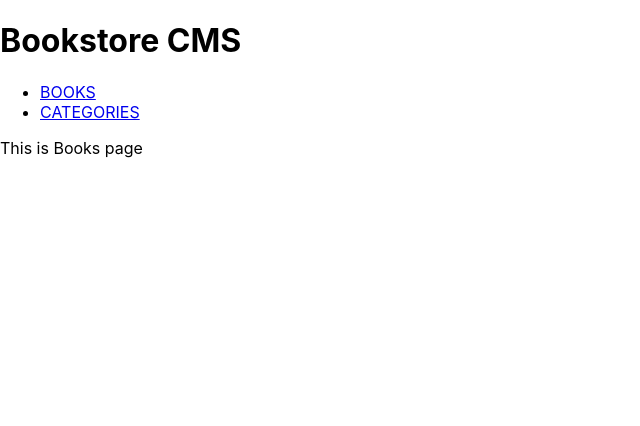
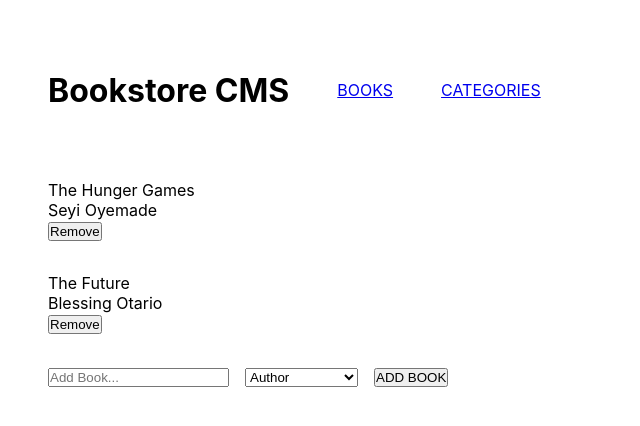
Before and after one commit to seyioyemade/book-store, a React (Create React App) app: page / in a window 1280 px wide. Shown: the top 426 px of the page, without its empty margins (0-640 px from the left). Built offline with nearby package versions, Linux system fonts and the light colour scheme.

Commit message:
Render list of books on books page

```diff
--- a/package.json
+++ b/package.json
@@ -6,6 +6,7 @@
     "@testing-library/jest-dom": "^5.16.5",
     "@testing-library/react": "^13.4.0",
     "@testing-library/user-event": "^13.5.0",
+    "prop-types": "^15.8.1",
     "react": "^18.2.0",
     "react-dom": "^18.2.0",
     "react-router-dom": "^6.11.1",
--- a/src/App.js
+++ b/src/App.js
@@ -3,6 +3,7 @@ import {
 } from 'react-router-dom';
 import Books from './components/pages/Books';
 import Categories from './components/pages/Categories';
+import './styles/app.css';
 
 const App = () => (
   <BrowserRouter>
--- a/src/components/AddBook.js
+++ b/src/components/AddBook.js
@@ -1,13 +1,19 @@
-const AddBook = () => (
-  <>
-    <form>
+const AddBook = () => {
+  const handleSubmit = (e) => {
+    e.preventDefault();
+  };
+  return (
+    <form onSubmit={handleSubmit}>
       <input type="text" placeholder="Add Book..." />
       <select name="authors">
+        <option value="" disabled selected>Author</option>
         <option value="Seyi Oyemade">Seyi Oyemade</option>
+        <option value="Blessing Otario">Blessing Otario</option>
+        <option value="James Spiner">James Spiner</option>
       </select>
       <button type="submit">ADD BOOK</button>
     </form>
-  </>
-);
+  );
+};
 
 export default AddBook;
--- /dev/null
+++ b/src/components/BookItem.js
@@ -0,0 +1,18 @@
+import PropTypes from 'prop-types';
+
+const BookItem = ({ book }) => (
+  <li>
+    <span>
+      {book.title}
+      <br />
+      {book.author}
+    </span>
+    <button type="button">Remove</button>
+  </li>
+);
+
+BookItem.propTypes = {
+  book: PropTypes.isRequired,
+};
+
+export default BookItem;
--- a/src/components/BookStoreLogic.js
+++ b/src/components/BookStoreLogic.js
@@ -1,28 +1,34 @@
 import { useState } from 'react';
 import AddBook from './AddBook';
+import BooksList from './BooksList';
 
 const BookStoreLogic = () => {
-  const [book, setBook] = useState([
+  const [books, setBook] = useState([
     {
       id: 1,
       title: 'The Hunger Games',
       author: 'Seyi Oyemade',
     },
+    {
+      id: 2,
+      title: 'The Future',
+      author: 'Blessing Otario',
+    },
   ]);
 
   const addBookItem = (title, author) => {
     const newBook = {
-      id: 2,
+      id: 3,
       title,
       author,
     };
-    setBook([...book, newBook]);
+    setBook([...books, newBook]);
   };
 
   return (
     <div>
+      <BooksList books={books} />
       <AddBook addBookItem={addBookItem} />
-      <button type="button">Remove</button>
     </div>
   );
 };
--- a/src/components/BooksList.js
+++ b/src/components/BooksList.js
@@ -1,7 +1,16 @@
-const BooksList = () => (
+import PropTypes from 'prop-types';
+import BookItem from './BookItem';
+
+const BooksList = ({ books }) => (
   <ul>
-    <li />
+    {books.map((book) => (
+      <BookItem key={book.id} book={book} />
+    ))}
   </ul>
 );
 
+BooksList.propTypes = {
+  books: PropTypes.isRequired,
+};
+
 export default BooksList;
--- a/src/components/pages/Books.js
+++ b/src/components/pages/Books.js
@@ -1,11 +1,11 @@
+import BookStoreLogic from '../BookStoreLogic';
 import Navbar from '../Navbar';
 
 const Books = () => (
   <>
     <Navbar />
-    <div>This is Books page</div>
+    <BookStoreLogic />
   </>
-
 );
 
 export default Books;
--- a/src/components/pages/Categories.js
+++ b/src/components/pages/Categories.js
@@ -5,7 +5,6 @@ const Categories = () => (
     <Navbar />
     <div>This is Categories page</div>
   </>
-
 );
 
 export default Categories;
--- a/src/index.css
+++ /dev/null
@@ -1,17 +0,0 @@
-body {
-  margin: 0;
-  font-family:
-    -apple-system,
-    BlinkMacSystemFont,
-    'Segoe UI',
-    'Roboto',
-    'Oxygen',
-    'Ubuntu',
-    'Cantarell',
-    'Fira Sans',
-    'Droid Sans',
-    'Helvetica Neue',
-    sans-serif;
-  -webkit-font-smoothing: antialiased;
-  -moz-osx-font-smoothing: grayscale;
-}
--- a/src/index.js
+++ b/src/index.js
@@ -1,6 +1,5 @@
 import React from 'react';
 import ReactDOM from 'react-dom/client';
-import './index.css';
 import App from './App';
 
 const root = ReactDOM.createRoot(document.getElementById('root'));
--- /dev/null
+++ b/src/styles/app.css
@@ -0,0 +1,51 @@
+* {
+  padding: 0;
+  margin: 0;
+  box-sizing: border-box;
+}
+
+body {
+  padding: 3rem;
+  font-family:
+    -apple-system,
+    BlinkMacSystemFont,
+    'Segoe UI',
+    'Roboto',
+    'Oxygen',
+    'Ubuntu',
+    'Cantarell',
+    'Fira Sans',
+    'Droid Sans',
+    'Helvetica Neue',
+    sans-serif;
+}
+
+header {
+  display: flex;
+  align-items: center;
+  margin-bottom: 3rem;
+}
+
+header ul {
+  display: flex;
+  gap: 3rem;
+  margin-left: 3rem;
+}
+
+nav {
+  margin-top: 2rem;
+}
+
+li {
+  list-style: none;
+  margin-bottom: 2rem;
+}
+
+span {
+  display: block;
+}
+
+input,
+select {
+  margin-right: 1rem;
+}
```
Also changed, not shown: 1 other file (tests, documents, lock files or other folders).
